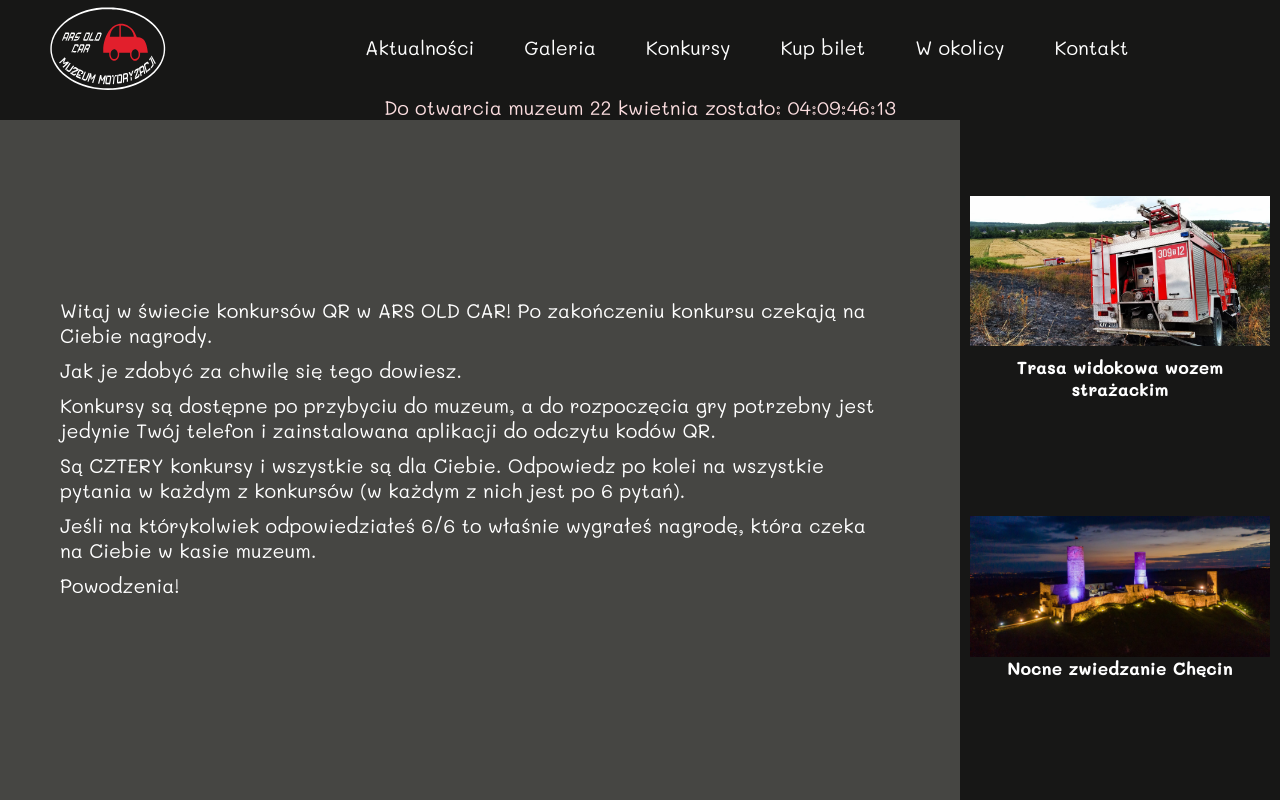
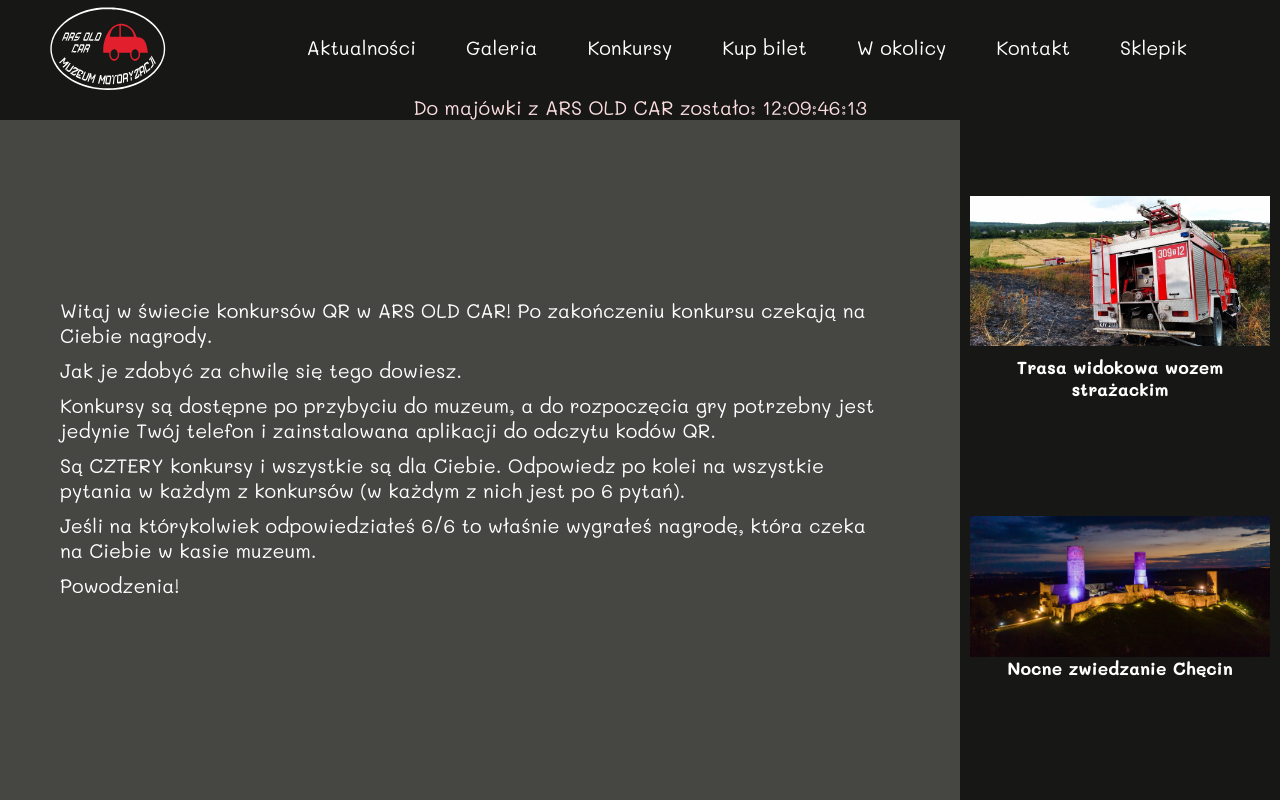
Before and after one commit to damian-guh/ars-old-car, a Next.js app: page /qr in a window 1280 px wide. Shown: the top 800 px of the page. Built offline with nearby package versions, Linux system fonts and the light colour scheme.

Commit message:
chore: update time counter and add external links in nav

```diff
--- a/src/components/Layout/Header/index.tsx
+++ b/src/components/Layout/Header/index.tsx
@@ -25,7 +25,7 @@ const CountdownRenderer = ({
 
   return (
     <CountdownSpan>
-      Do otwarcia muzeum 22 kwietnia zostało: {addZeroWhenLower(days)}:
+      Do majówki z ARS OLD CAR zostało: {addZeroWhenLower(days)}:
       {addZeroWhenLower(hours)}:{addZeroWhenLower(minutes)}:
       {addZeroWhenLower(seconds)}
     </CountdownSpan>
@@ -54,7 +54,7 @@ const Header = () => {
         />
       )}
       <Countdown
-        date={dayjs('2022-04-22').toISOString()}
+        date={dayjs('2022-04-30').toISOString()}
         renderer={CountdownRenderer}
       />
     </Wrapper>
--- a/src/components/Layout/Menu/index.tsx
+++ b/src/components/Layout/Menu/index.tsx
@@ -32,8 +32,13 @@ const Menu = ({ ...props }: Props) => {
     return (
       <StyledNav {...props}>
         <NavList>
-          {NAV_ITEMS.map(({ title, subtitles }) => (
+          {NAV_ITEMS.map(({ title, subtitles, customUrl }) => (
             <NavListItem key={title}>
+              {customUrl ? (
+                <a href={customUrl} target='_blank' rel='noreferrer'>
+                  {title}
+                </a>
+              ) : (
                 <DesktopLink
                   role='link'
                   tabIndex={0}
@@ -77,6 +82,7 @@ const Menu = ({ ...props }: Props) => {
                     </>
                   )}
                 </DesktopLink>
+              )}
             </NavListItem>
           ))}
         </NavList>
@@ -87,19 +93,30 @@ const Menu = ({ ...props }: Props) => {
   return (
     <StyledNav {...props}>
       <NavList>
-        {NAV_ITEMS.map(({ title, subtitles }) => (
+        {NAV_ITEMS.map(({ title, subtitles, customUrl }) => (
           <NavListItem key={title}>
+            {customUrl ? (
+              <a href={customUrl} rel='noreferrer' target='_blank'>
+                {title}
+              </a>
+            ) : (
+              <>
                 {!subtitles ? (
                   <Link href={`/${adjustNavItemName(title)}`}>{title}</Link>
                 ) : (
                   <MobileSubNavItemSection>
                     <TitleForSubtitle>{title}</TitleForSubtitle>
                     {subtitles.map((subtitle) => (
-                  <Link key={subtitle} href={`/${adjustNavItemName(subtitle)}`}>
+                      <Link
+                        key={subtitle}
+                        href={`/${adjustNavItemName(subtitle)}`}
+                      >
                         {subtitle}
                       </Link>
                     ))}
                   </MobileSubNavItemSection>
+                )}
+              </>
             )}
           </NavListItem>
         ))}
--- a/src/utils/constants/index.ts
+++ b/src/utils/constants/index.ts
@@ -10,6 +10,10 @@ export const NAV_ITEMS = [
   { title: 'Kup bilet', subtitles: ['Cennik', 'Rezerwacje'] },
   { title: 'W okolicy' },
   { title: 'Kontakt' },
+  {
+    title: 'Sklepik',
+    customUrl: 'https://giftmasz.pl/kategoria/muzeum-ars-old-car/',
+  },
 ];
 
 export const MAIL = 'kontakt@arsoldcar.pl';
```
Lines whose indentation alone changed are shown as unchanged.
